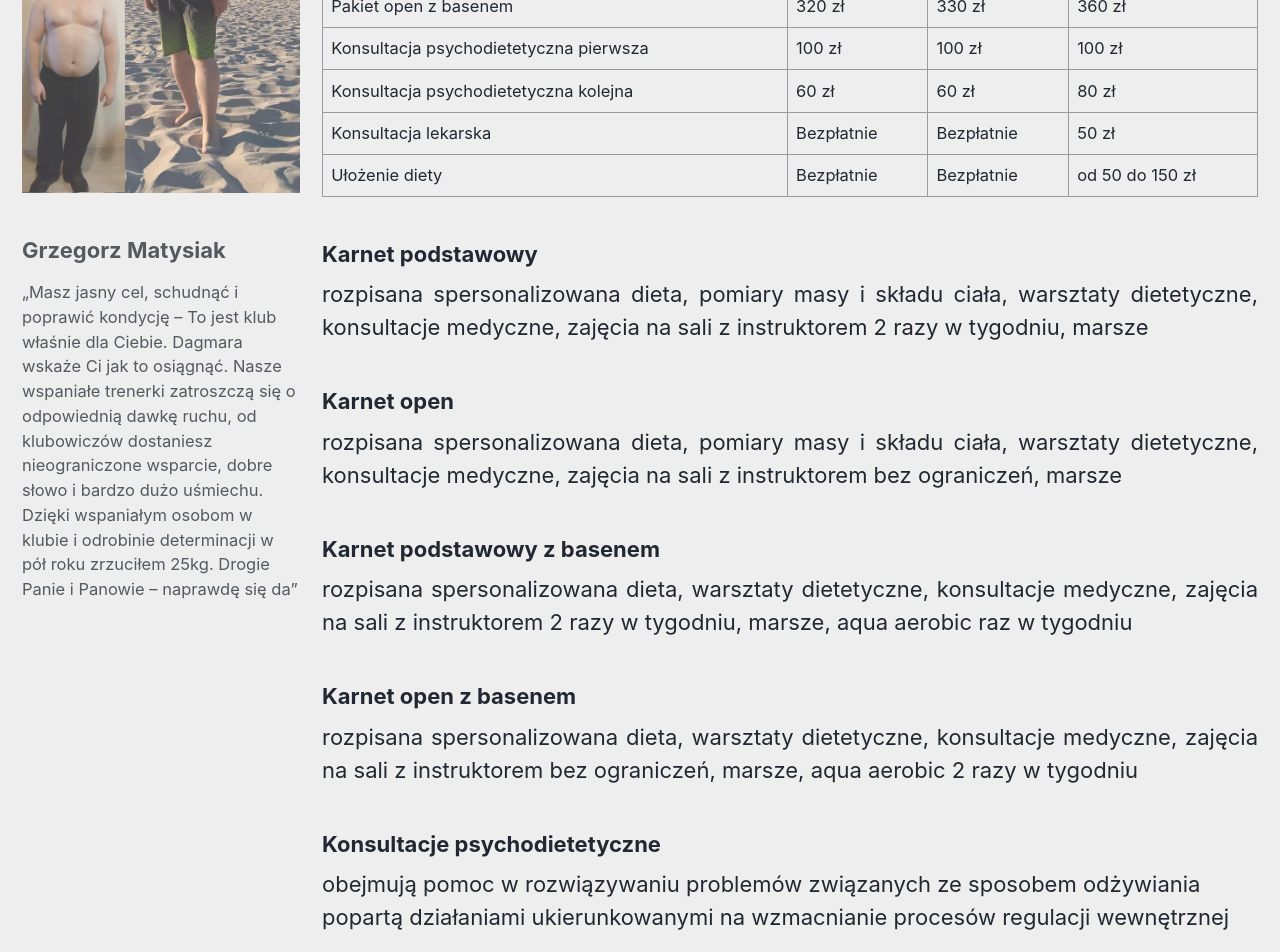
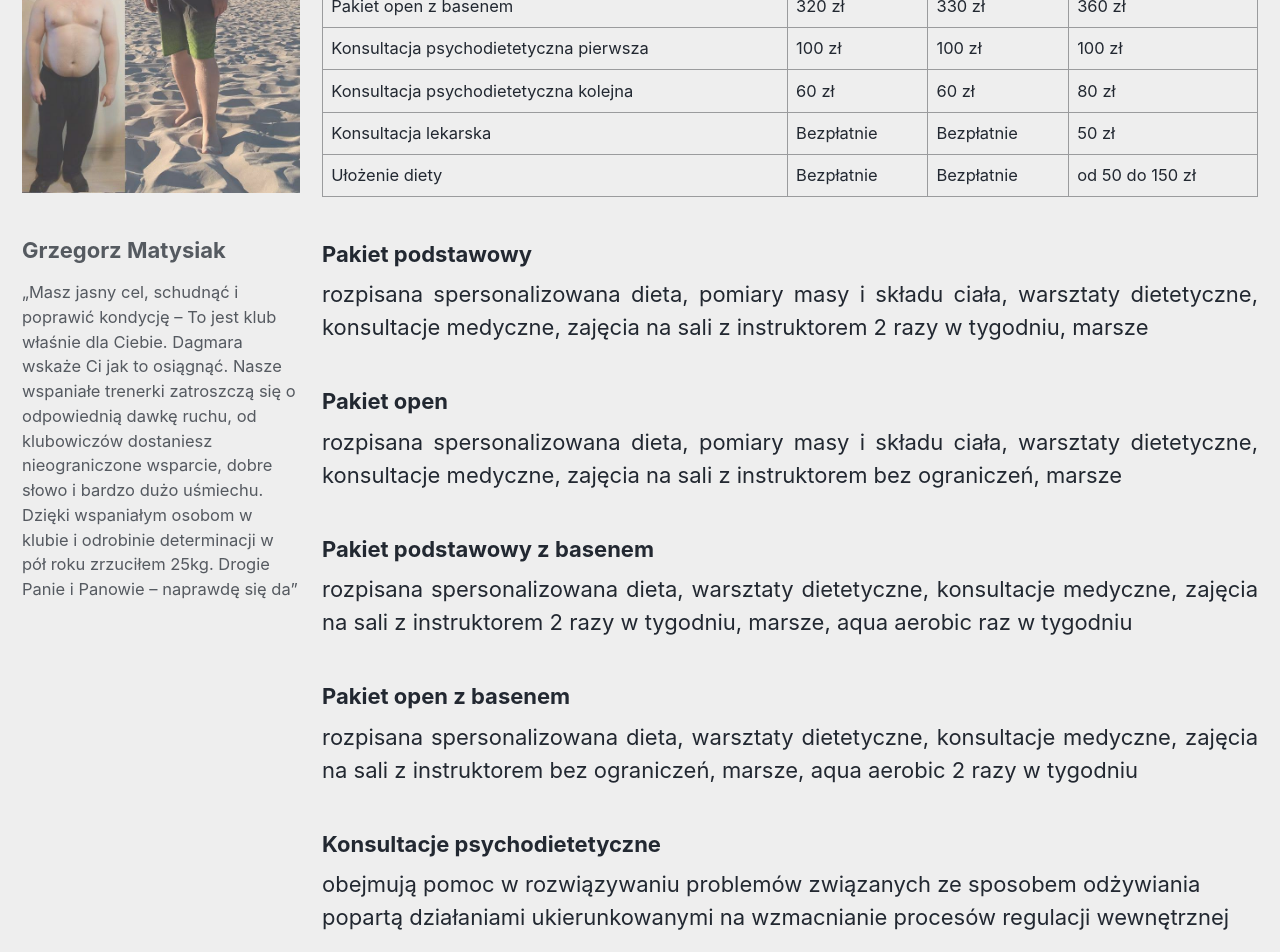
Before and after one commit to PiotrowskiD/PiotrowskiD.github.io, a Jekyll site: the page built from _pages/oferta.md, in a window 1280 px wide. Shown: the part 640-1592 px from the top of the page. Built offline with Jekyll 4.4.1, drawn with Linux system fonts in a browser that asks for light colours; cached includes are drawn as plain includes; nearby versions of some CDN libraries.

Commit message:
change karnet to pakiet

```diff
--- a/_pages/oferta.md
+++ b/_pages/oferta.md
@@ -16,16 +16,16 @@ description: Karnety już od 195zł. – w cenie karnetu rozpisana spersonalizow
 ---
 
 
-### Karnet podstawowy
+### Pakiet podstawowy
 rozpisana spersonalizowana dieta, pomiary masy i składu ciała, warsztaty dietetyczne, konsultacje medyczne, zajęcia na sali z instruktorem 2 razy w tygodniu, marsze
 {: .text-justify}
-### Karnet open
+### Pakiet open
 rozpisana spersonalizowana dieta, pomiary masy i składu ciała, warsztaty dietetyczne, konsultacje medyczne, zajęcia na sali z instruktorem bez ograniczeń, marsze
 {: .text-justify}
-### Karnet podstawowy z basenem
+### Pakiet podstawowy z basenem
 rozpisana spersonalizowana dieta, warsztaty dietetyczne, konsultacje medyczne, zajęcia na sali z instruktorem 2 razy w tygodniu, marsze, aqua aerobic raz w tygodniu
 {: .text-justify}
-### Karnet open z basenem
+### Pakiet open z basenem
 rozpisana spersonalizowana dieta, warsztaty dietetyczne, konsultacje medyczne, zajęcia na sali z instruktorem bez ograniczeń, marsze, aqua aerobic 2 razy w tygodniu
 {: .text-justify}
 ### Konsultacje psychodietetyczne
```
